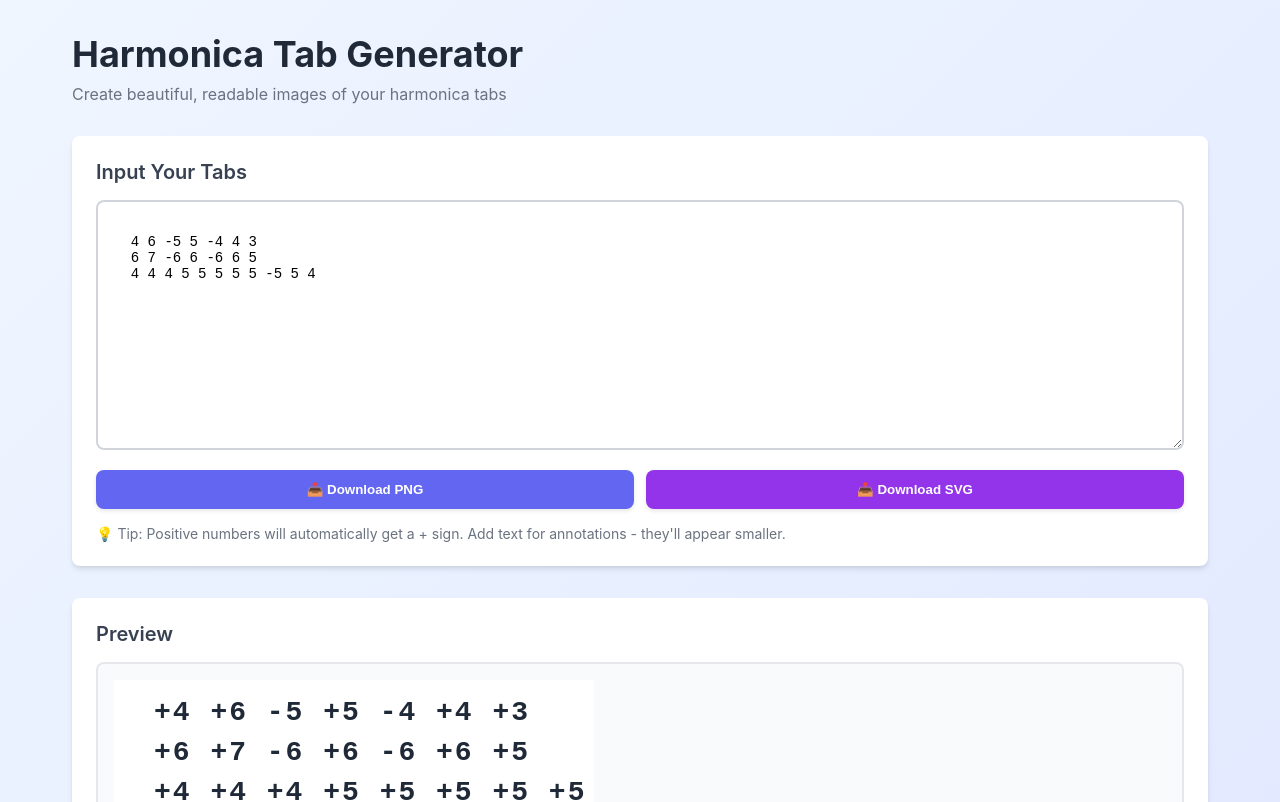
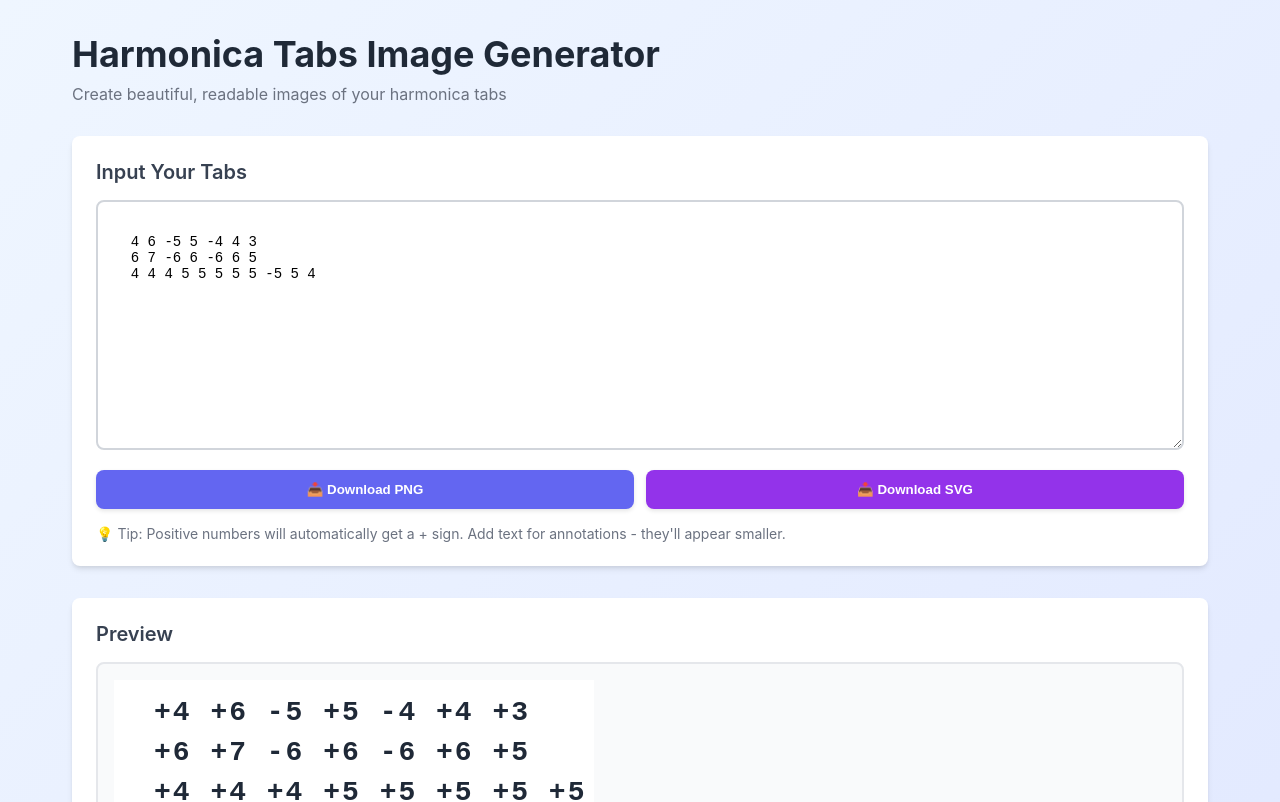
Before and after one commit to jjsalinas/harmonica-tabs-image-app, a React (Vite) app: page / in a window 1280 px wide. Shown: the top 802 px of the page. Built offline with nearby package versions, Linux system fonts and the light colour scheme.

Commit message:
Update titles, favicon added

```diff
--- a/index.html
+++ b/index.html
@@ -2,9 +2,9 @@
 <html lang="en">
   <head>
     <meta charset="UTF-8" />
-    <link rel="icon" type="image/svg+xml" href="/vite.svg" />
+    <link rel="icon" type="image/svg+xml" href="/favicon.ico" />
     <meta name="viewport" content="width=device-width, initial-scale=1.0" />
-    <title>harmonica-tabs-image-app</title>
+    <title>Harmonica Tabs Image App</title>
   </head>
   <body>
     <div id="root"></div>
--- a/src/components/HarmonicaTabGenerator.jsx
+++ b/src/components/HarmonicaTabGenerator.jsx
@@ -142,7 +142,7 @@ const HarmonicaTabGenerator = () => {
   return (
     <div className="gradient-bg">
       <div className="container">
-        <h1 className="title">Harmonica Tab Generator</h1>
+        <h1 className="title">Harmonica Tabs Image Generator</h1>
         <p className="subtitle">
           Create beautiful, readable images of your harmonica tabs
         </p>
```
Also changed, not shown: 1 other file (tests, documents, lock files or other folders).
